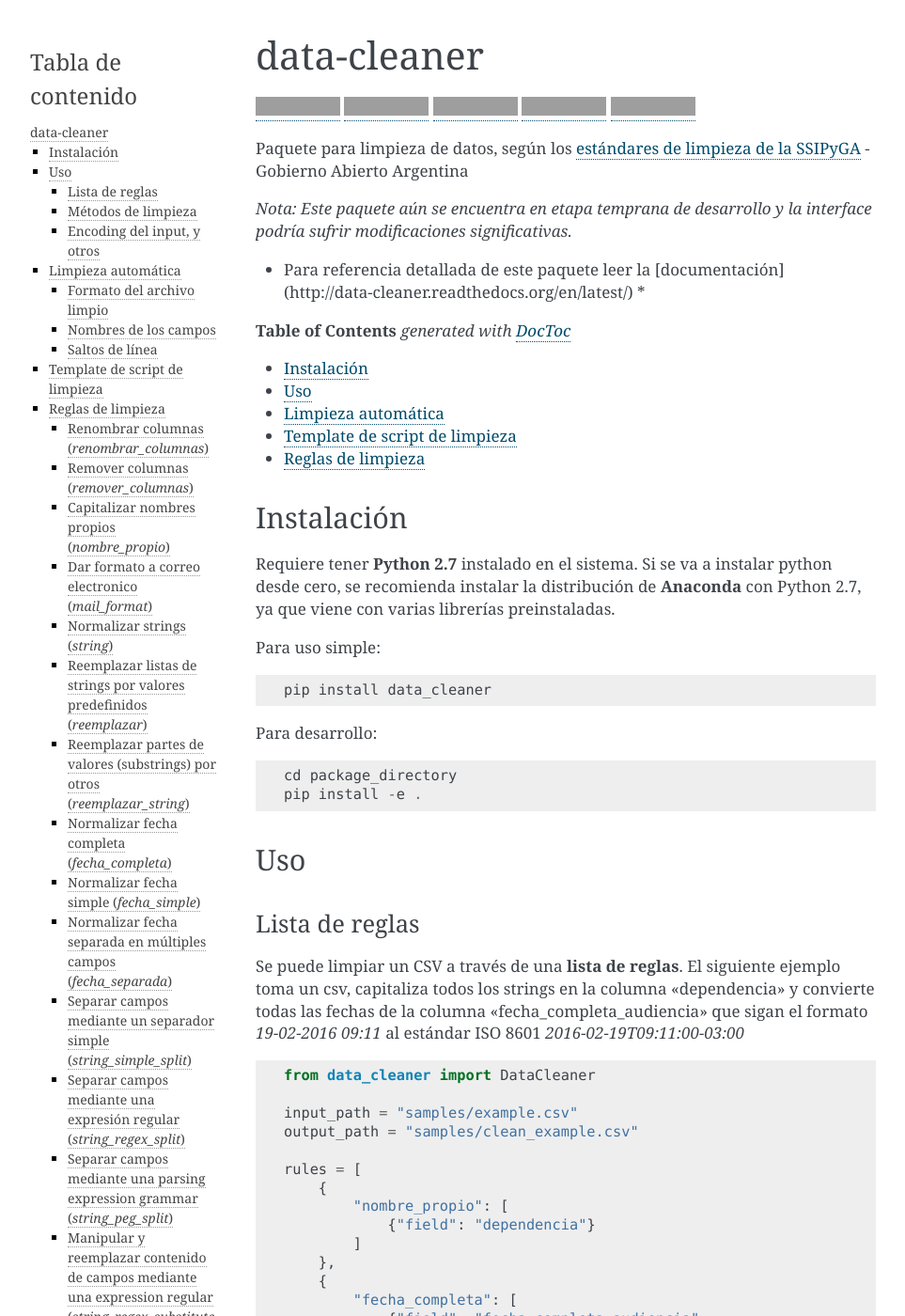
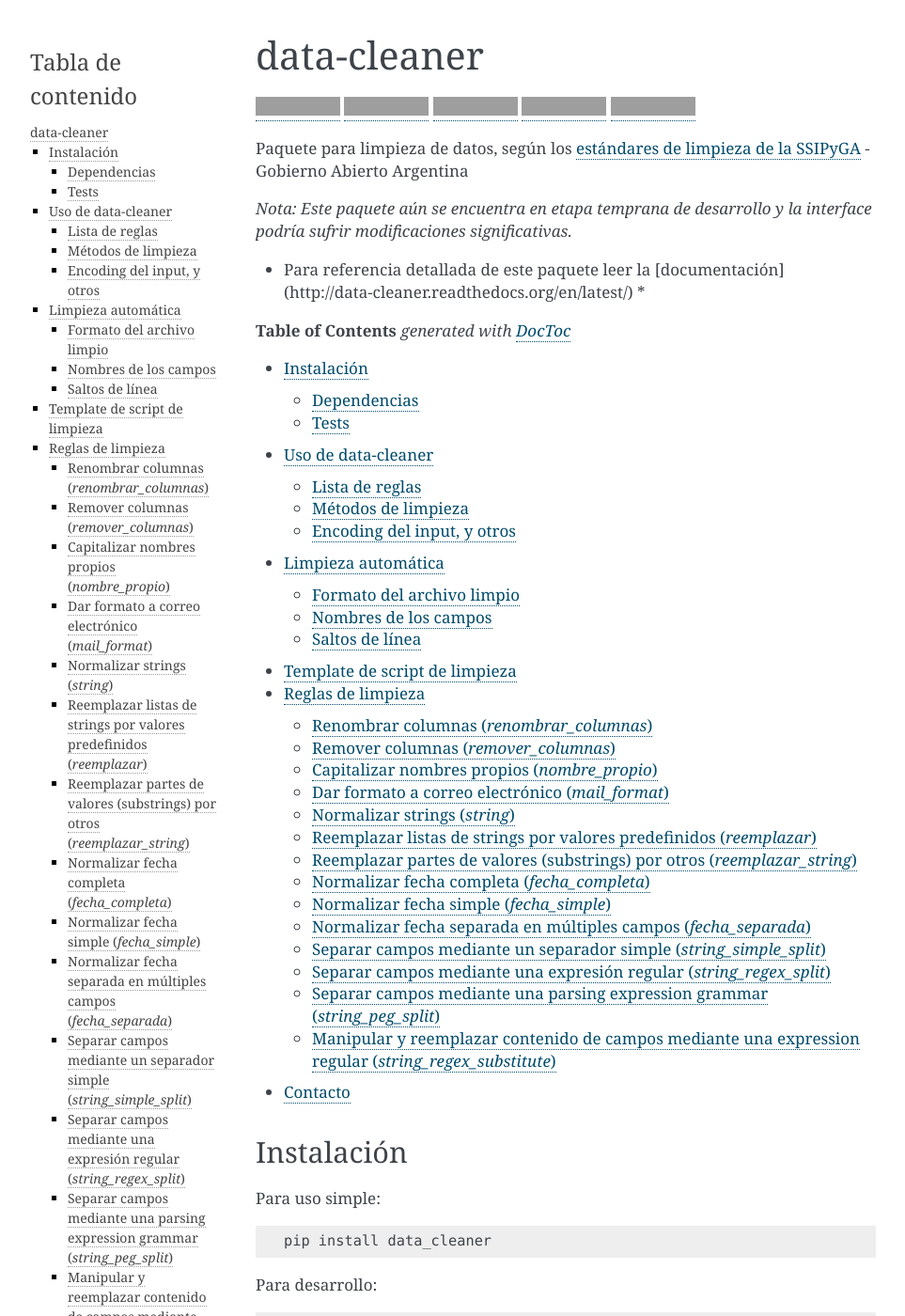
Before and after one commit to datosgobar/data-cleaner, a Sphinx documentation site: the page built from docs/README.md, in a window 1280 px wide and 1400 px high, cut to the strip 0-1400 px from the top of the window. Shown: the whole strip at 94% size, without its empty margins (148-1111 px from the left). Built offline with Sphinx 7.4.7, drawn with Linux system fonts in a browser that asks for light colours; pages that are not in the unit, such as notebooks, are missing from menus; some of the changed text lies outside the part shown; grey boxes are pictures that could not be loaded.

Commit message:
Actualizo el README de la documentación.

````diff
--- a/docs/README.md
+++ b/docs/README.md
@@ -1,14 +1,14 @@
 data-cleaner
 ===
 
-[![Coverage Status](https://coveralls.io/repos/gobabiertoAR/data-cleaner/badge.svg?branch=master)](https://coveralls.io/r/gobabiertoAR/data-cleaner?branch=master)
-[![Build Status](https://travis-ci.org/gobabiertoAR/data-cleaner.svg?branch=master)](https://travis-ci.org/gobabiertoAR/data-cleaner)
+[![Coverage Status](https://coveralls.io/repos/github/datosgobar/data-cleaner/badge.svg?branch=master)](https://coveralls.io/github/datosgobar/data-cleaner?branch=master)
+[![Build Status](https://travis-ci.org/datosgobar/data-cleaner.svg?branch=master)](https://travis-ci.org/datosgobar/data-cleaner)
 [![PyPI](https://badge.fury.io/py/data-cleaner.svg)](http://badge.fury.io/py/data-cleaner)
-[![Stories in Ready](https://badge.waffle.io/gobabiertoAR/data-cleaner.png?label=ready&title=Ready)](https://waffle.io/gobabiertoAR/data-cleaner)
+[![Stories in Ready](https://badge.waffle.io/datosgobar/data-cleaner.png?label=ready&title=Ready)](https://waffle.io/datosgobar/data-cleaner)
 [![Documentation Status](http://readthedocs.org/projects/data-cleaner/badge/?version=latest)](http://data-cleaner.readthedocs.org/en/latest/?badge=latest)
 
 
-Paquete para limpieza de datos, según los [estándares de limpieza de la SSIPyGA](https://github.com/gobabiertoAR/documentacion-estandares/tree/master/datos/limpieza) - Gobierno Abierto Argentina
+Paquete para limpieza de datos, según los [estándares de limpieza de la SSIPyGA](https://github.com/datosgobar/documentacion-estandares/tree/master/datos/limpieza) - Gobierno Abierto Argentina
 
 *Nota: Este paquete aún se encuentra en etapa temprana de desarrollo y la interface podría sufrir modificaciones significativas.*
 
@@ -20,16 +20,37 @@
 **Table of Contents**  *generated with [DocToc](https://github.com/thlorenz/doctoc)*
 
 - [Instalación](#instalaci%C3%B3n)
-- [Uso](#uso)
+  - [Dependencias](#dependencias)
+  - [Tests](#tests)
+- [Uso de data-cleaner](#uso-de-data-cleaner)
+  - [Lista de reglas](#lista-de-reglas)
+  - [Métodos de limpieza](#m%C3%A9todos-de-limpieza)
+  - [Encoding del input, y otros](#encoding-del-input-y-otros)
 - [Limpieza automática](#limpieza-autom%C3%A1tica)
+  - [Formato del archivo limpio](#formato-del-archivo-limpio)
+  - [Nombres de los campos](#nombres-de-los-campos)
+  - [Saltos de línea](#saltos-de-l%C3%ADnea)
 - [Template de script de limpieza](#template-de-script-de-limpieza)
 - [Reglas de limpieza](#reglas-de-limpieza)
+  - [Renombrar columnas (*renombrar_columnas*)](#renombrar-columnas-renombrar_columnas)
+  - [Remover columnas (*remover_columnas*)](#remover-columnas-remover_columnas)
+  - [Capitalizar nombres propios (*nombre_propio*)](#capitalizar-nombres-propios-nombre_propio)
+  - [Dar formato a correo electrónico (*mail_format*)](#dar-formato-a-correo-electr%C3%B3nico-mail_format)
+  - [Normalizar strings (*string*)](#normalizar-strings-string)
+  - [Reemplazar listas de strings por valores predefinidos (*reemplazar*)](#reemplazar-listas-de-strings-por-valores-predefinidos-reemplazar)
+  - [Reemplazar partes de valores (substrings) por otros (*reemplazar_string*)](#reemplazar-partes-de-valores-substrings-por-otros-reemplazar_string)
+  - [Normalizar fecha completa (*fecha_completa*)](#normalizar-fecha-completa-fecha_completa)
+  - [Normalizar fecha simple (*fecha_simple*)](#normalizar-fecha-simple-fecha_simple)
+  - [Normalizar fecha separada en múltiples campos (*fecha_separada*)](#normalizar-fecha-separada-en-m%C3%BAltiples-campos-fecha_separada)
+  - [Separar campos mediante un separador simple (*string_simple_split*)](#separar-campos-mediante-un-separador-simple-string_simple_split)
+  - [Separar campos mediante una expresión regular (*string_regex_split*)](#separar-campos-mediante-una-expresi%C3%B3n-regular-string_regex_split)
+  - [Separar campos mediante una parsing expression grammar (*string_peg_split*)](#separar-campos-mediante-una-parsing-expression-grammar-string_peg_split)
+  - [Manipular y reemplazar contenido de campos mediante una expression regular (*string_regex_substitute*)](#manipular-y-reemplazar-contenido-de-campos-mediante-una-expression-regular-string_regex_substitute)
+- [Contacto](#contacto)
 
 <!-- END doctoc generated TOC please keep comment here to allow auto update -->
 
 ## Instalación
-
-Requiere tener **Python 2.7** instalado en el sistema. Si se va a instalar python desde cero, se recomienda instalar la distribución de **Anaconda** con Python 2.7, ya que viene con varias librerías preinstaladas.
 
 Para uso simple:
 ```
@@ -42,7 +63,17 @@
 pip install -e .
 ```
 
-## Uso
+### Dependencias
+
+* Python 2.7
+
+Si se va a instalar python desde cero, se recomienda instalar la distribución de **Anaconda** con Python 2.7, ya que viene con varias librerías preinstaladas.
+
+### Tests
+
+`nosetests` en el root del repositorio clonado (sólo para desarrollo)
+
+## Uso de data-cleaner
 
 ### Lista de reglas
 
@@ -143,7 +174,7 @@
 
 ### Encoding del input, y otros
 
-Se asume que el input es un csv encodeado en *utf-8*, separado por comas y que usa comillas dobles para el enclosing. Si alguno de estos parámetros (especialmente el enconding) es diferente, debe especificarse.
+Se asume que el input es un csv codificado en *utf-8*, separado por comas y que usa comillas dobles para el enclosing. Si alguno de estos parámetros (especialmente el encoding) es diferente, debe especificarse.
 
 ```python
 dc = DataCleaner("ugly.csv", encoding="latin1", sep=";", quotechar="'")
@@ -173,7 +204,9 @@
 
 ## Reglas de limpieza
 
-Son diccionarios cuyas *keys* son los nombres de las reglas de limpieza y cuyos *values* son (a) lista de columnas donde aplicar la regla -en el caso en que la regla no requiera otros parámetros- o (b) lista de parámetros que necesita la regla para funcionar -donde el primer parámetro es siempre el campo donde aplicar la regla-.
+Son diccionarios cuyas *keys* son los nombres de las reglas de limpieza y cuyos *values* son:
+(a) lista de columnas donde aplicar la regla -en el caso en que la regla no requiera otros parámetros- o
+(b) lista de parámetros que necesita la regla para funcionar -donde el primer parámetro es siempre el campo donde aplicar la regla-.
 
 ### Renombrar columnas (*renombrar_columnas*)
 Renombra columnas de la tabla de datos.
@@ -229,13 +262,14 @@
 
 * **keep_original**: True para conservar la columna original / False para removerla (Default: False)
 * **sufix**: Sufijo para agregar a la nueva columna limpia (Default: "clean")
+* **lower_words**: Lista de palabras que deben mantenerse en minúsculas, sin aplicar capitalización (Default: ["el", "los", "la", "las", "de", "del", "en", "y"])
 
 **Especificación:**
 
 ```python
 {"nombre_propio": [
     {"field": "columna_1"},
-    {"field": "columna_2"}
+    {"field": "columna_2", "lower_words": ["lower_word1", "lower_word2"]}
 ]}
 ```
 
@@ -243,13 +277,15 @@
 
 ```python
 {"nombre_propio": [
+    {"field": "dependencia", "lower_words": ["en", "la"]}
+    {"field": "dependencia", "lower_words": []}
     {"field": "dependencia"}
 ]}
 ```
 
-### Dar formato a correo electronico (*mail_format*)
+### Dar formato a correo electrónico (*mail_format*)
 
-Parsea todas las direcciones de correo electrónico en cada fila de una campo y les da el formato estandar definido. Es decir, las pasa todas a minúsculas y las separa con comas.
+Analiza todas las direcciones de correo electrónico en cada fila de una campo y les da el formato estandar definido. Es decir, las pasa todas a minúsculas y las separa con comas.
 
 Argumentos opcionales:
 
@@ -561,3 +597,9 @@
 ]}
 "(presidente)Juan Jose Perez."  pasaría a ser "Juan Jose Perez. (presidente)"
 ```
+
+## Contacto
+
+Te invitamos a [creanos un issue](https://github.com/datosgobar/data-cleaner/issues/new?title=Encontre un bug en data-cleaner) en caso de que encuentres algún bug o tengas feedback de alguna parte de `data-cleaner`.
+
+Para todo lo demás, podés mandarnos tu comentario o consulta a [datos@modernizacion.gob.ar](mailto:datos@modernizacion.gob.ar).
````
Also changed, not shown: other parts of docs/README.md (+1 -1 lines).
